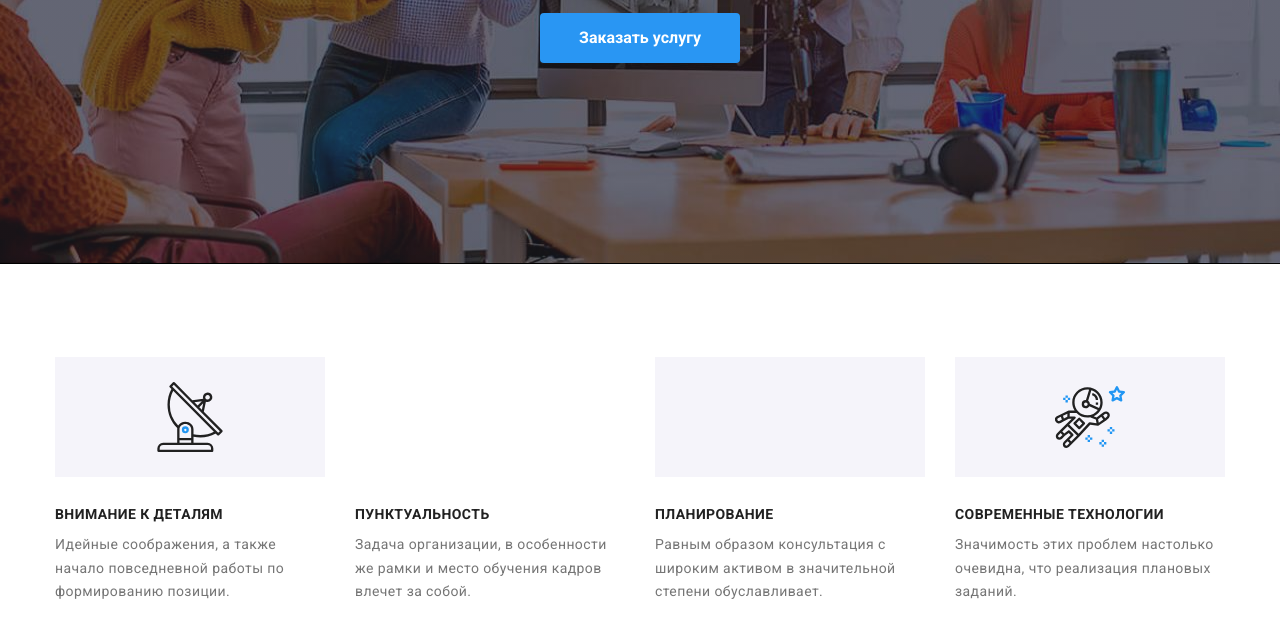
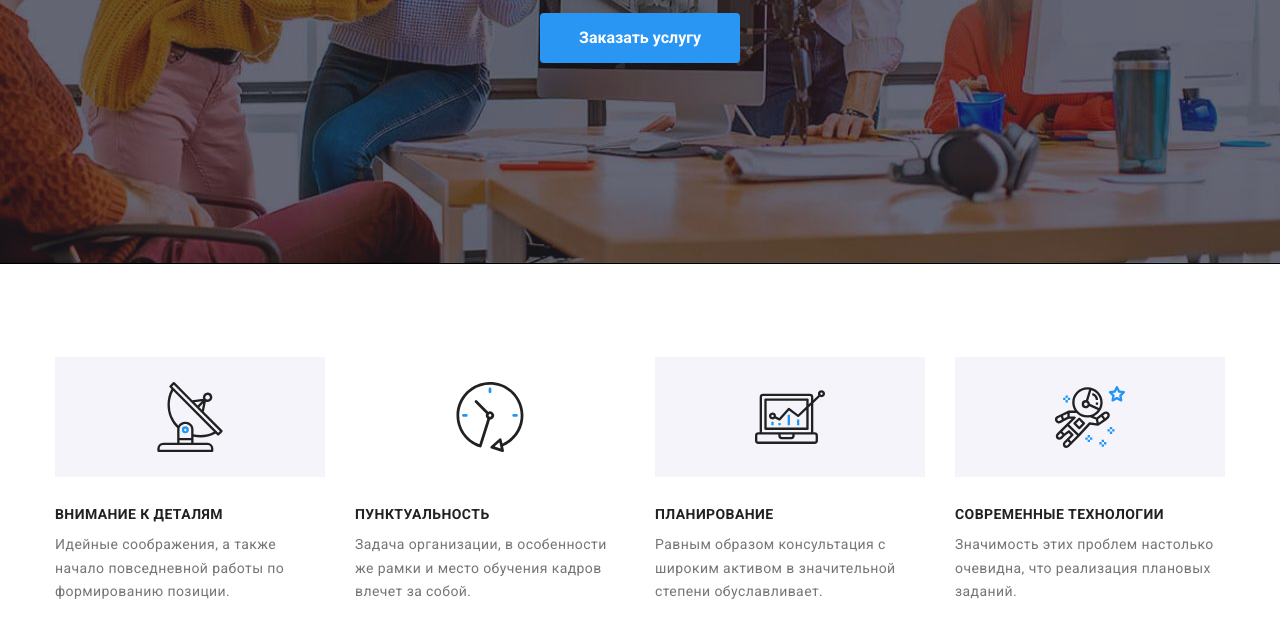
Before and after one commit to NaikNik/goit-markup-hw-04, a plain HTML site: page index.html in a window 1280 px wide. Shown: the part 417-1054 px from the top of the page. Drawn offline with Linux system fonts and the light colour scheme; the site is published under a folder, as on GitHub Pages, so addresses that start at the root find nothing.

Commit message:
HW4 (2nd attempt)

```diff
--- a/index.html
+++ b/index.html
@@ -80,7 +80,7 @@
             <li class="item">
                <div class="clock">
               <svg class="icon-adv" width="70" height="70" >
-                <use href="/images/symbol-defs.svg#icon-clock"></use>
+                <use href="images/symbol-defs.svg#icon-clock"></use>
               </svg>
               </div>
               <h3>Пунктуальность</h3>
@@ -92,7 +92,7 @@
             <li class="item">
                 <div class="antenna">
               <svg class="icon-adv" width="70" height="70">
-                <use href="/images/symbol-defs.svg#icon-diagram"></use>
+                <use href="images/symbol-defs.svg#icon-diagram"></use>
               </svg>
               </div>
 
```
